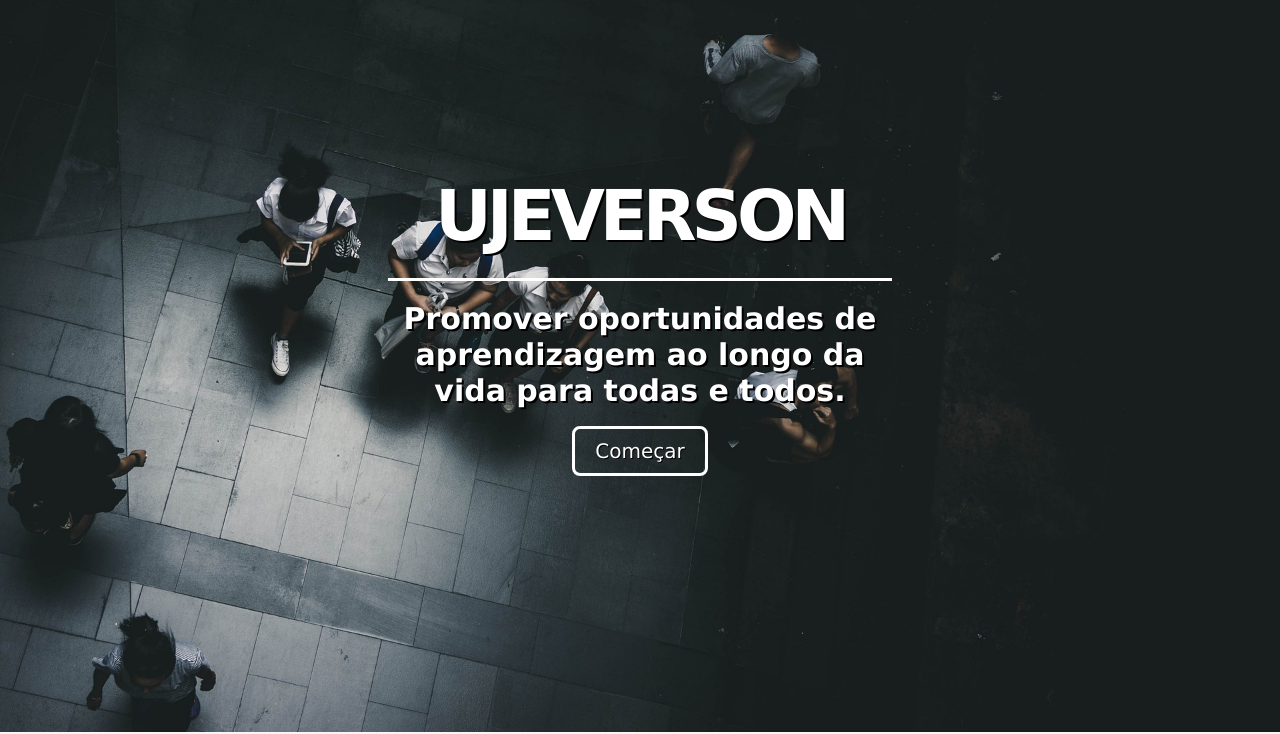
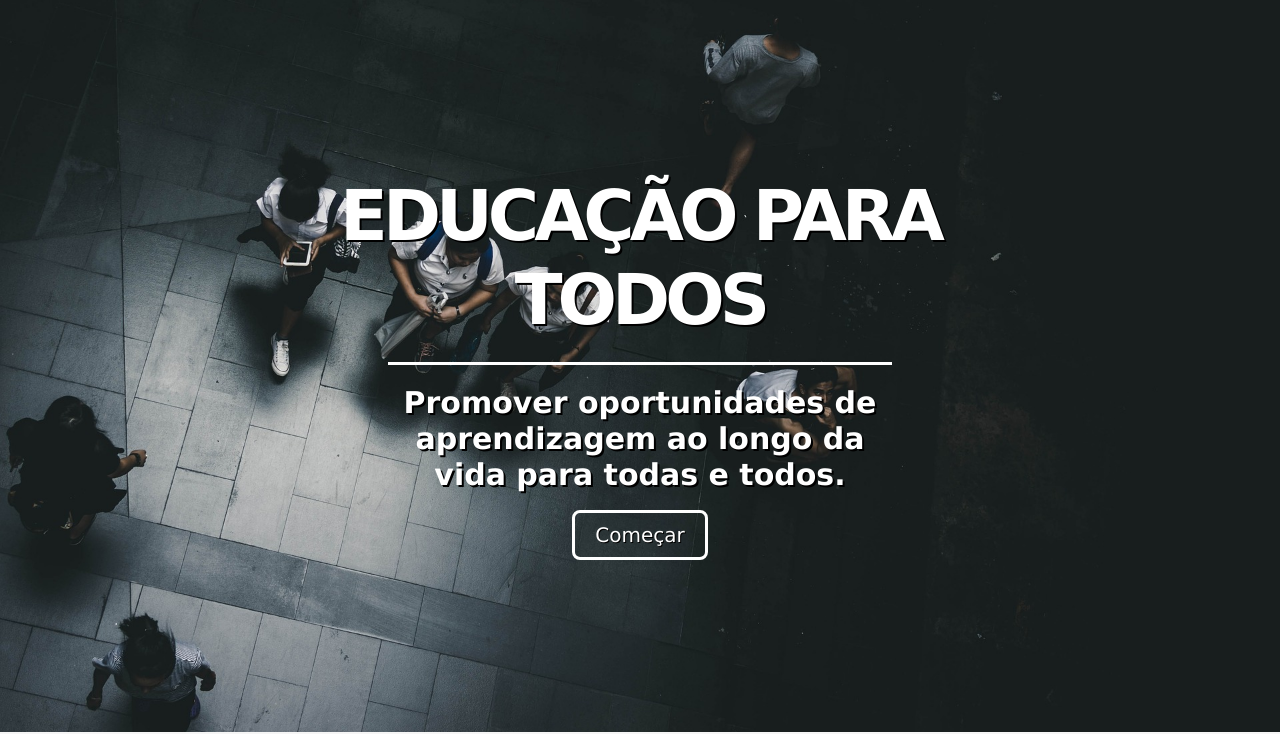
Before and after one commit to Ujeverson/educacao, a plain HTML site: page index.html in a window 1280 px wide. Shown: the part 88-822 px from the top of the page. Drawn offline with Linux system fonts and the light colour scheme.

Commit message:
mudança de título

```diff
--- a/index.html
+++ b/index.html
@@ -23,7 +23,7 @@
 
     <figure id="capa" class="centralizado">
         <div class="imagemcapa">
-            <h1 class="titulo">UJEVERSON</h1>
+            <h1 class="titulo">EDUCAÇÃO PARA TODOS</h1>
             <h2 class="titulo">Promover oportunidades de aprendizagem ao
                 longo da vida para todas e todos.</h2>
             <a id="acao" href="https://nacoesunidas.org/pos2015/ods4/" target="_blanck">Começar</a>
```
